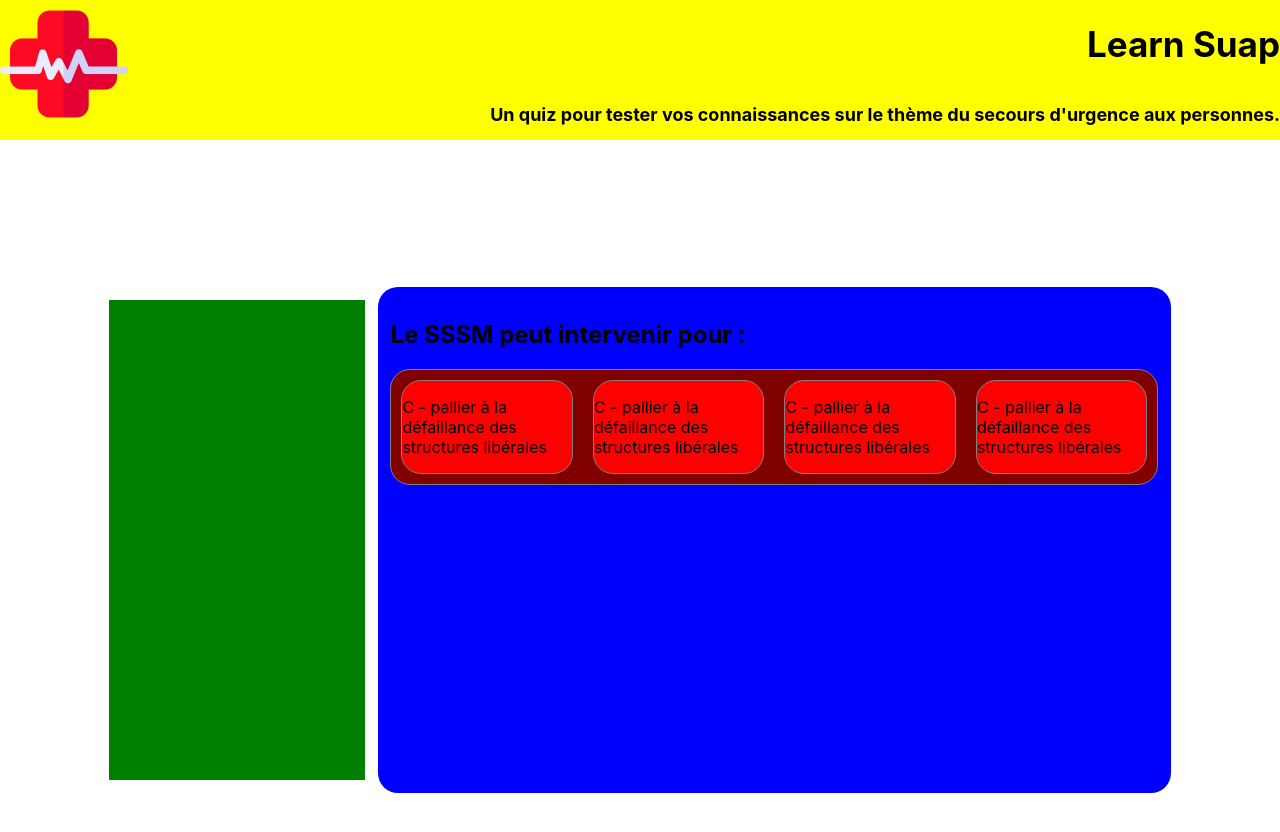
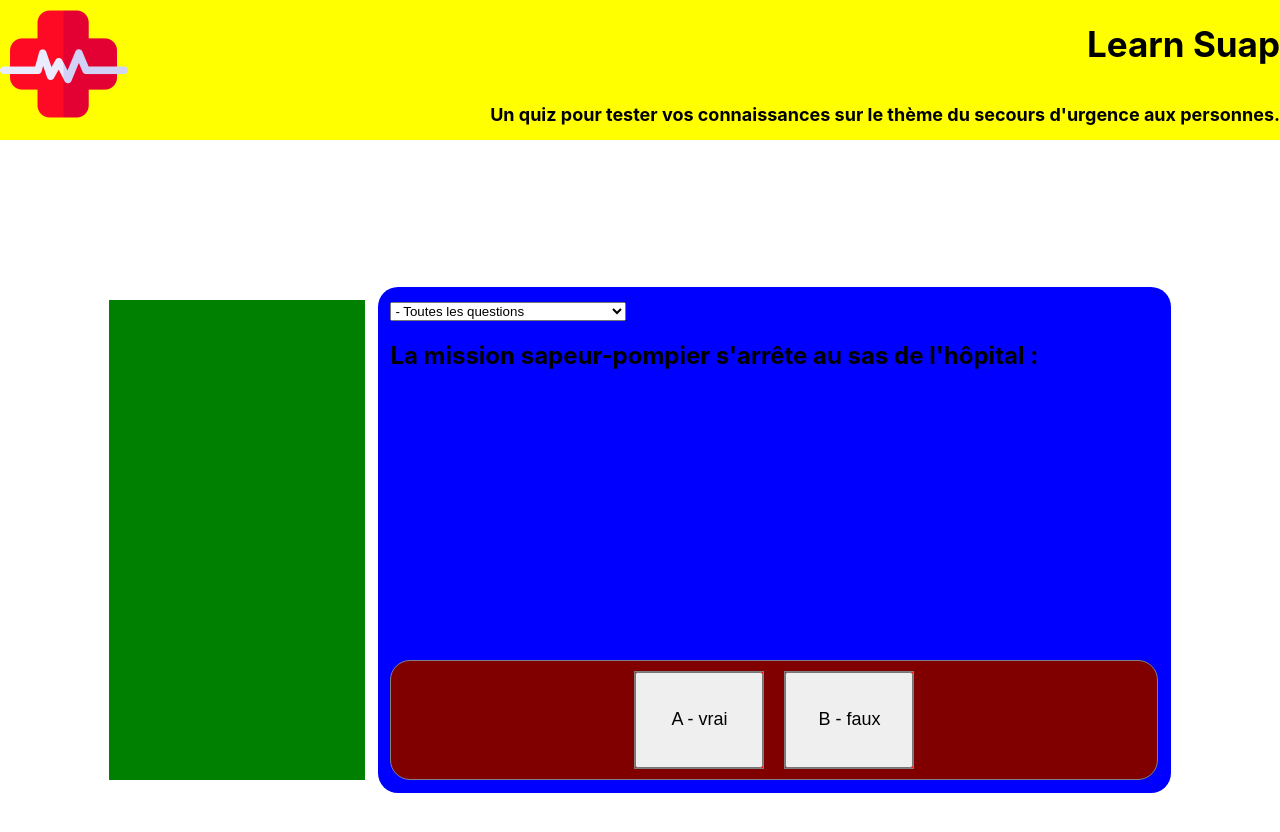
Before and after one commit to DGouron/learn-suap, a React (Create React App) app: page / in a window 1280 px wide. Shown: the top 832 px of the page. Built offline with nearby package versions, Linux system fonts and the light colour scheme.

Commit message:
Answer button

```diff
--- a/src/components/Answer.jsx
+++ b/src/components/Answer.jsx
@@ -2,14 +2,20 @@ import styled from 'styled-components';
 const StyledAnswer = styled.div`
   background-color: red;
   border: 1px solid grey;
-  border-radius: 20px;
   margin: 10px;
 `;
 
-function Answer() {
+const StyledButton = styled.input`
+  width: auto;
+  min-width: 128px;
+  height: 96px;
+  font-size: 18px;
+`;
+
+function Answer(props) {
   return (
     <StyledAnswer>
-      <p>C - pallier à la défaillance des structures libérales</p>
+      <StyledButton type="button" value={props.content} />
     </StyledAnswer>
   );
 }
--- a/src/components/AnswersPannel.jsx
+++ b/src/components/AnswersPannel.jsx
@@ -6,16 +6,18 @@ const StyledAnswersPannel = styled.div`
   background-color: maroon;
   border: 1px solid grey;
   border-radius: 20px;
+  flex-wrap: wrap;
+  justify-content: center;
 `;
 
-function AnswersPannel() {
+function AnswersPannel(props) {
+  let answers = [];
+  for (let index = 0; index < props.answers.length; index++) {
+    answers.push(<Answer content={props.answers[index]} />);
+  }
+
   return (
-    <StyledAnswersPannel>
-      <Answer />
-      <Answer />
-      <Answer />
-      <Answer />
-    </StyledAnswersPannel>
+    <StyledAnswersPannel>{answers.map((answer) => answer)}</StyledAnswersPannel>
   );
 }
 
--- a/src/components/Board.jsx
+++ b/src/components/Board.jsx
@@ -1,5 +1,7 @@
 import styled from 'styled-components';
+import { dataQuestions } from '../datas/Questions';
 import AnswersPannel from './AnswersPannel';
+import Categories from './Categories';
 import Question from './Question';
 
 const StyledBoard = styled.div`
@@ -11,15 +13,34 @@ const StyledBoard = styled.div`
   margin-left: 1%;
   padding: 1%;
   flex-grow: 2;
+
+  display: flex;
+  flex-direction: column;
 `;
 
 function Board() {
+  let currentQuestion = pickRandomQuestion();
   return (
     <StyledBoard>
-      <Question />
-      <AnswersPannel />
+      <Categories />
+      <Question title={currentQuestion.Question} />
+      <AnswersPannel answers={currentQuestion.Answers} />
     </StyledBoard>
   );
 }
 
+function pickRandomQuestion() {
+  let randomCategory = Math.round(
+    Math.random() * (dataQuestions.length - 1 - 0) + 0
+  );
+  let currentCategory = dataQuestions[randomCategory];
+  let randomID = Math.round(
+    Math.random() * (currentCategory.questions.length - 1 - 0) + 0
+  );
+
+  console.log(currentCategory);
+  console.log(currentCategory.questions[randomID].Question);
+
+  return currentCategory.questions[randomID];
+}
 export default Board;
--- /dev/null
+++ b/src/components/Categories.jsx
@@ -0,0 +1,18 @@
+import styled from 'styled-components';
+
+const StyledCategories = styled.div``;
+function Categories() {
+  return (
+    <StyledCategories>
+      <select>
+        <option value="All">- Toutes les questions</option>
+        <option value="Promp-secours">
+          - Questions Equipier promp-secours
+        </option>
+        <option value="SUAP">- Questions Equipier SUAP</option>
+      </select>
+    </StyledCategories>
+  );
+}
+
+export default Categories;
--- a/src/components/Question.jsx
+++ b/src/components/Question.jsx
@@ -1,8 +1,14 @@
-function Question() {
+import styled from 'styled-components';
+
+const StyledQuestion = styled.div`
+  flex-grow: 2;
+`;
+
+function Question(props) {
   return (
-    <div>
-      <h2>Le SSSM peut intervenir pour :</h2>
-    </div>
+    <StyledQuestion>
+      <h2>{props.title} :</h2>
+    </StyledQuestion>
   );
 }
 
--- a/src/components/StatsPannel.jsx
+++ b/src/components/StatsPannel.jsx
@@ -1,13 +1,13 @@
 import styled from 'styled-components';
 
-const Pannel = styled.div`
+const StyledPannel = styled.div`
   height: 60%;
   width: 20%;
   background-color: green;
 `;
 
 function StatsPannel() {
-  return <Pannel></Pannel>;
+  return <StyledPannel></StyledPannel>;
 }
 
 export default StatsPannel;
--- /dev/null
+++ b/src/datas/Questions.js
@@ -0,0 +1,56 @@
+export const dataQuestions =
+[
+    {
+        "category": "Prompt",
+        "questions": [
+            {
+                "id": 1,
+                "Question": "Un secouriste en prompt secours ne peut intervenir seul",
+                "Answers": ["A - vrai", "B - faux"],
+                "GoodAnswers" : [1]
+                },
+                {
+                "id": 2,
+                "Question": "Le secret médical s'applique aux médecins",
+                "Answers": ["A - vrai", "B - faux"],
+                "GoodAnswers" : [0]
+                },
+                {
+                "id": 3,
+                "Question": "La loi qui place le citoyen au coeur du dispositif de la sécurité civile est la loi du",
+                "Answers": ["A - 9 janvier 1996", "B - 10 mars 2000", "C - 13 août 2004"],
+                "GoodAnswers" : [2]
+                },
+                {
+                "id": 4,
+                "Question": "Une association agréée de sécurité civile peut intervenir lors des opérations de secours",
+                "Answers": ["A - vrai", "B - faux"],
+                "GoodAnswers" : [0]
+                }
+        ]
+    },
+    {
+        "category": "SUAP",
+        "questions": [
+            {
+                "id": 1,
+                "Question": "Lors du transport de la victime, la conduite n'a aucune incidence sur son état",
+                "Answers": ["A - vrai", "B - faux"],
+                "GoodAnswers" : [1]
+                },
+                {
+                "id": 2,
+                "Question": "La mission sapeur-pompier s'arrête au sas de l'hôpital",
+                "Answers": ["A - vrai", "B - faux"],
+                "GoodAnswers" : [1]
+                },
+                {
+                "id": 3,
+                "Question": "Un équipier peut être entendu par la police sur les circonstances d'une intervention",
+                "Answers": ["A - vrai", "B - faux"],
+                "GoodAnswers" : [0]
+                }
+
+        ]
+    }
+]
```
Also changed, not shown: src/datas/Questions.json (deleted).
